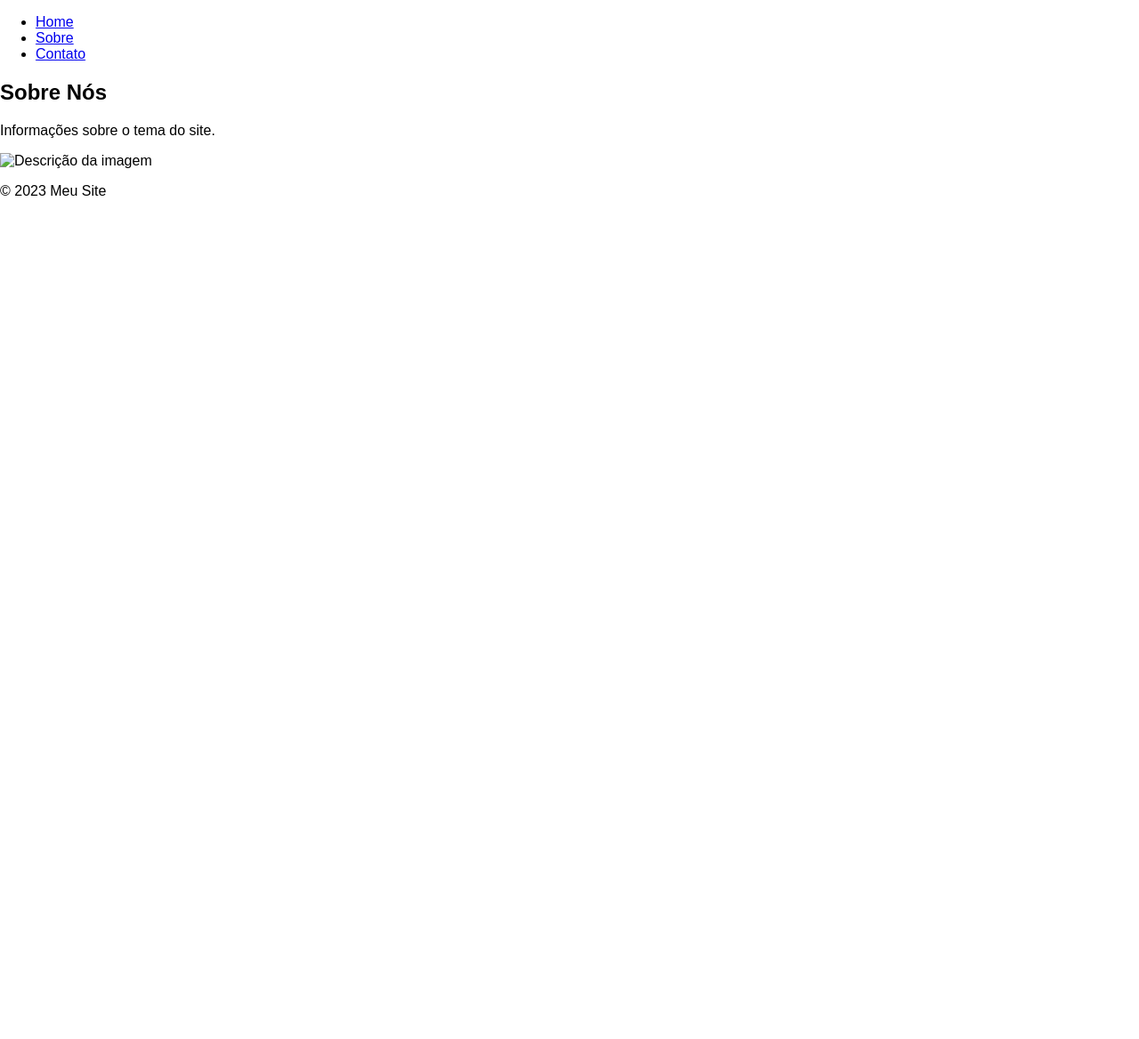
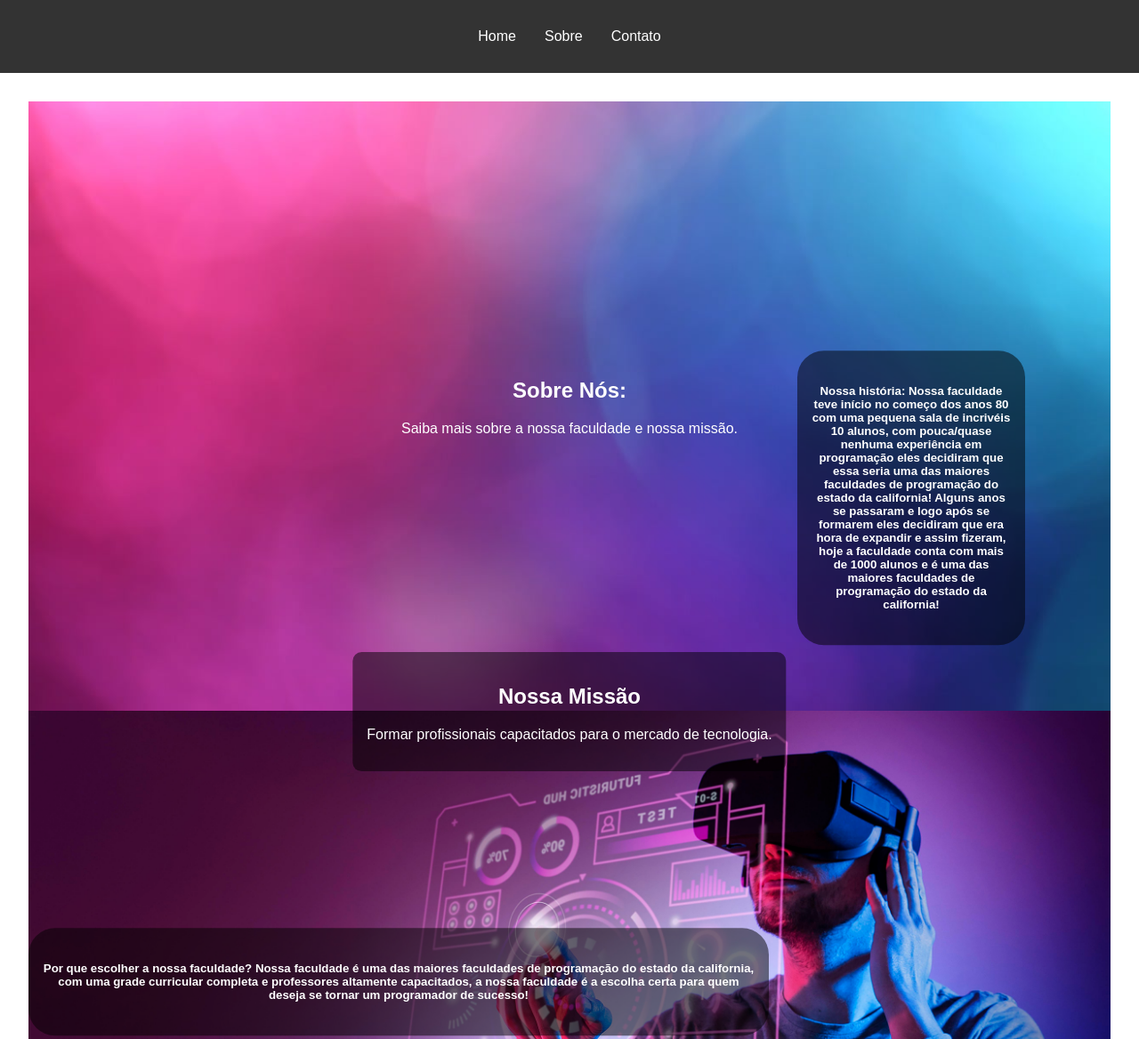
Before and after one commit to Tocaccelli/Desenvolvimento_Web, a plain HTML site: page atividade_1/sobre.HTML in a window 1280 px wide. Shown: the top 1168 px of the page at 89% size. Before the commit the page ends 800 px from the top, so only its background shows below. Drawn offline with Linux system fonts and the light colour scheme; files that its build step writes are made by us from their sources.

Commit message:
alteração de todo código

```diff
--- a/atividade_1/sobre.HTML
+++ b/atividade_1/sobre.HTML
@@ -3,12 +3,10 @@
 <head>
     <meta charset="UTF-8">
     <meta name="viewport" content="width=device-width, initial-scale=1.0">
-    <title>Sobre</title>
-    <link rel="stylesheet" href="css/styles.css">
-
+    <title>Sobre - Faculdade de Tecnologia</title>
+    <link rel="stylesheet" href="styles.css">
 </head>
 <body>
-
     <header>
         <nav>
             <ul>
@@ -20,13 +18,37 @@
     </header>
     <main>
         <section>
-            <h1>Sobre Nós</h1>
-            <p>Informações sobre o tema do site.</p>
-            <img src="imagens/sua-imagem.jpg" alt="Descrição da imagem" class="responsive-img"> <!-- Adiciona a imagem com a classe para responsividade -->
+            <div class="container">
+                <img src="./imagens/pink-1121216_1280.jpg" alt="Imagem de fundo">
+                <div class="text">
+                    <h1>Sobre Nós:</h1>
+                    <p>Saiba mais sobre a nossa faculdade e nossa missão.</p>
+                </div>
+            </div>
+            <div class="image-container">
+                <img src="imagens/vr.jpg" alt="Imagem sobre a faculdade">
+                <div class="text-overlay">
+                    <h2>Nossa Missão</h2>
+                    <p>Formar profissionais capacitados para o mercado de tecnologia.</p>
+                </div>
+                <div class="text-overlay2">
+                    <h5>Nossa história:
+                        Nossa faculdade teve início no começo dos anos 80 com uma pequena sala de incrivéis 10 alunos, com pouca/quase nenhuma experiência em programação eles decidiram que essa seria uma das maiores faculdades de programação do estado da california!
+                        Alguns anos se passaram e logo após se formarem eles decidiram que era hora de expandir e assim fizeram, hoje a faculdade conta com mais de 1000 alunos e é uma das maiores faculdades de programação do estado da california!
+                    </h5>
+                </div>
+                <div class="text-overlay3">
+                    <h5>Por que escolher a nossa faculdade?
+                        Nossa faculdade é uma das maiores faculdades de programação do estado da california, com uma grade curricular completa e professores altamente capacitados, a nossa faculdade é a escolha certa para quem deseja se tornar um programador de sucesso!
+                    </h5>
+                </div>
+            </div>
         </section>
     </main>
     <footer>
-        <p>&copy; 2023 Meu Site</p>
+        <h4>San Francisco, California.</h4>
+        <p>&copy; 2023 Faculdade de Tecnologia</p>
+
     </footer>
 </body>
 </html>
--- a/atividade_1/styles.css
+++ b/atividade_1/styles.css
@@ -1,53 +1,139 @@
+/* Define a fonte padrão para o corpo do documento */
 body {
-    font-family: Arial, sans-serif; /* Define a fonte do texto como Arial, com fallback para sans-serif */
-    margin: 0; /* Remove a margem padrão do body */
-    padding: 0; /* Remove o padding padrão do body */
-    background-image: url(./imagens/imagen_Fundo.jpg); /* Define a imagem de fundo */
-    background-size: cover; /* Ajusta a imagem para cobrir toda a tela */
-    background-repeat: no-repeat; /* Evita que a imagem se repita */
-    background-position: center center; /* Centraliza a imagem */
+    font-family: Arial, sans-serif; /* Define a fonte como Arial, com fallback para sans-serif */
+    margin: 0; /* Remove a margem padrão */
+    padding: 0; /* Remove o padding padrão */
+    box-sizing: border-box; /* Define o box-sizing como border-box */
 }
 
-.site-header {
-    background-color: rgba(51, 51, 51, 0.8); /* Define a cor de fundo do header como cinza escuro com opacidade */
-    color: white; /* Define a cor do texto do header como branco */
-    padding: 1em 0; /* Adiciona padding de 1em no topo e na base do header */
+/* Estilos para o cabeçalho do site */
+header {
+    background-color: #333; /* Define a cor de fundo como cinza escuro */
+    color: white; /* Define a cor do texto como branco */
+    padding: 1em 0; /* Adiciona padding de 1em no topo e na base */
+    display: flex; /* Define o layout como flexível */
+    justify-content: center; /* Centraliza os itens horizontalmente */
+    align-items: center; /* Centraliza os itens verticalmente */
 }
 
-.site-nav .nav-list {
-    list-style: none; /* Remove os marcadores de lista padrão */
-    padding: 0; /* Remove o padding padrão da lista */
-    display: flex; /* Define o layout da lista como flexbox */
+/* Estilos para a navegação do site */
+nav {
+    display: flex; /* Define o layout como flexível */
+}
+
+/* Estilos para a lista de navegação */
+nav ul {
+    list-style: none; /* Remove os marcadores da lista */
+    padding: 0; /* Remove o padding padrão */
+    display: flex; /* Define o layout como flexível */
     justify-content: center; /* Centraliza os itens da lista horizontalmente */
 }
 
-.site-nav .nav-item {
+/* Estilos para os itens da lista de navegação */
+nav ul li {
     margin: 0 1em; /* Adiciona margem de 1em à esquerda e à direita de cada item da lista */
 }
 
-.site-nav .nav-link {
+/* Estilos para os links de navegação */
+nav ul li a {
     color: white; /* Define a cor do texto dos links como branco */
     text-decoration: none; /* Remove a sublinha dos links */
+    position: relative; /* Define o posicionamento relativo para permitir o uso de ::after */
 }
 
-.site-main {
+/* Adiciona um efeito de sublinhado animado aos links de navegação */
+nav ul li a::after {
+    content: " "; /* Adiciona um conteúdo vazio */
+    width: 0%; /* Define a largura inicial como 0% */
+    height: 4px; /* Define a altura da linha como 4px */
+    background-color: white; /* Define a cor da linha como branco */
+    position: absolute; /* Posiciona a linha de forma absoluta */
+    bottom: -5px; /* Posiciona a linha na parte inferior do link */
+    left: 0; /* Alinha a linha à esquerda do link */
+    transition: 0.5s ease-in-out; /* Adiciona uma transição suave de 0.5s */
+}
+
+/* Expande a linha para 100% da largura do link ao passar o mouse */
+nav ul li a:hover::after {
+    width: 100%; /* Define a largura como 100% */
+}
+
+/* Estilos para o conteúdo principal do site */
+main {
     padding: 2em; /* Adiciona padding de 2em ao redor do conteúdo principal */
 }
 
-.intro-section .intro-title {
-    font-size: 2em; /* Define o tamanho da fonte do título */
-}
-
-.intro-section .intro-text {
-    font-size: 1em; /* Define o tamanho da fonte do texto de introdução */
-}
-
-.site-footer {
-    background-color: rgba(51, 51, 51, 0.8); /* Define a cor de fundo do footer como cinza escuro com opacidade */
+/* Estilos para o rodapé do site */
+footer {
+    background-color: #410707e1; /* Define a cor de fundo do footer como cinza escuro */
     color: white; /* Define a cor do texto do footer como branco */
     text-align: center; /* Centraliza o texto do footer */
     padding: 1em 0; /* Adiciona padding de 1em no topo e na base do footer */
-    position: fixed; /* Fixa o footer na parte inferior da página */
     width: 100%; /* Define a largura do footer como 100% */
-    bottom: 0; /* Posiciona o footer na parte inferior da página */
+    position: absolute; /* Posiciona o footer na parte inferior da página */
 }
+
+/* Classe para texto sobre imagens */
+.text-overlay {
+    position: absolute; /* Define o posicionamento absoluto para o texto */
+    top: 100%; /* Posiciona o texto no meio vertical do contêiner */
+    left: 50%; /* Posiciona o texto no meio horizontal do contêiner */
+    transform: translate(-50%, -50%); /* Centraliza o texto */
+    color: white; /* Define a cor do texto como branco */
+    text-align: center; /* Centraliza o texto */
+    background-color: rgba(0, 0, 0, 0.5); /* Define um fundo semi-transparente para o texto */
+    padding: 1em; /* Adiciona padding ao redor do texto */
+    border-radius: 10px; /* Adiciona bordas arredondadas ao fundo do texto */
+}
+
+/* Estilos para as imagens */
+img {
+    width: 100%; /* Define a largura da imagem como 100% do contêiner */
+    height: auto; /* Define a altura da imagem como automática */
+    display: block; /* Remove o espaço em branco abaixo da imagem */
+}
+
+.text-align {
+    text-align: center;
+}
+
+.text-overlay2 {
+    position: absolute; /* Define o posicionamento absoluto para o texto */
+    top: 70%; /* Posiciona o texto no meio vertical do contêiner */
+    left: 80%; /* Posiciona o texto no meio horizontal do contêiner */
+    transform: translate(-50%, -50%); /* Centraliza o texto */
+    color: white; /* Define a cor do texto como branco */
+    text-align: center; /* Centraliza o texto */
+    background-color: rgba(0, 0, 0, 0.5); /* Define um fundo semi-transparente para o texto */
+    padding: 1em; /* Adiciona padding ao redor do texto */
+    border-radius: 30px; /* Adiciona bordas arredondadas ao fundo do texto */
+}
+
+.text-overlay3 {
+    position: absolute; /* Define o posicionamento absoluto para o texto */
+    top: 138%; /* Posiciona o texto no meio vertical do contêiner */
+    left: 35%; /* Posiciona o texto no meio horizontal do contêiner */
+    transform: translate(-50%, -50%); /* Centraliza o texto */
+    color: white; /* Define a cor do texto como branco */
+    text-align: center; /* Centraliza o texto */
+    background-color: rgba(0, 0, 0, 0.5); /* Define um fundo semi-transparente para o texto */
+    padding: 1em; /* Adiciona padding ao redor do texto */
+    border-radius: 30px; /* Adiciona bordas arredondadas ao fundo do texto */
+}
+
+
+.container {
+    position: relative;
+    text-align: center;
+    color: white;
+}
+.container img {
+    width: 100%;
+    height: auto;
+}
+.container .text {
+    position: absolute;
+    top: 50%;
+    left: 50%;
+    transform: translate(-50%, -50%);
+}
```
Also changed, not shown: atividade_1/contato.HTML (+13 -4 lines), atividade_1/index.HTML (+26 -19 lines), atividade_1/imagens/icone.png (added), atividade_1/imagens/pink-1121216_1280.jpg (added), atividade_1/imagens/vr.jpg (added), 1 other file.
